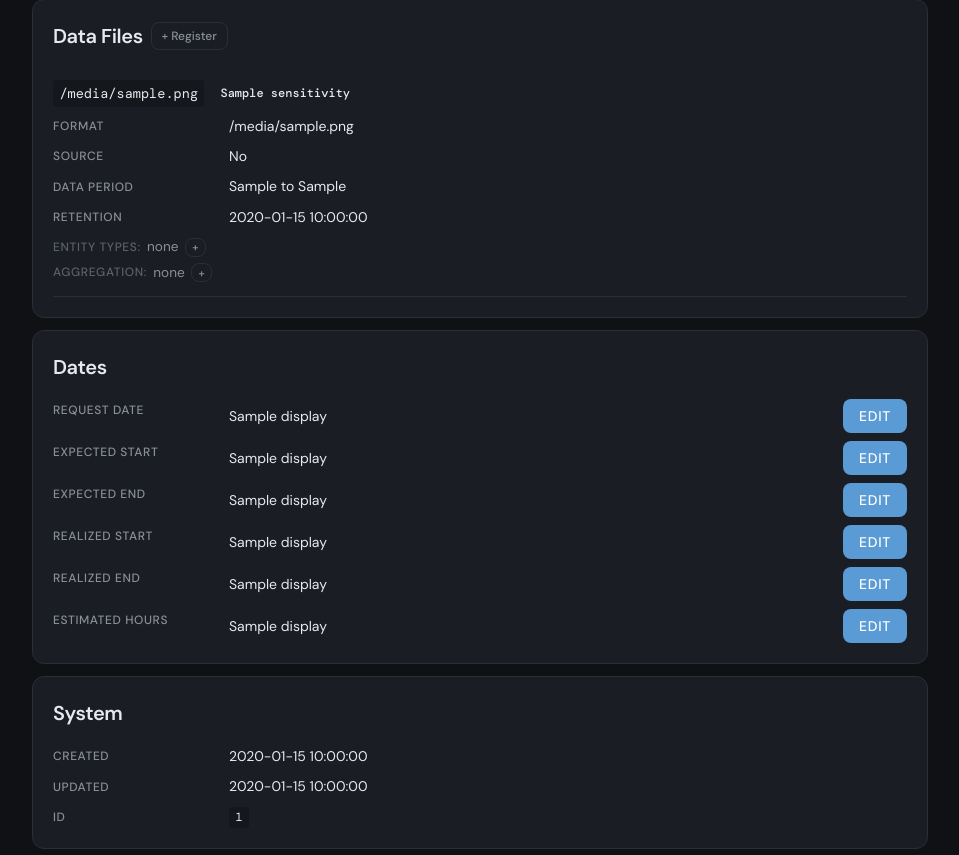
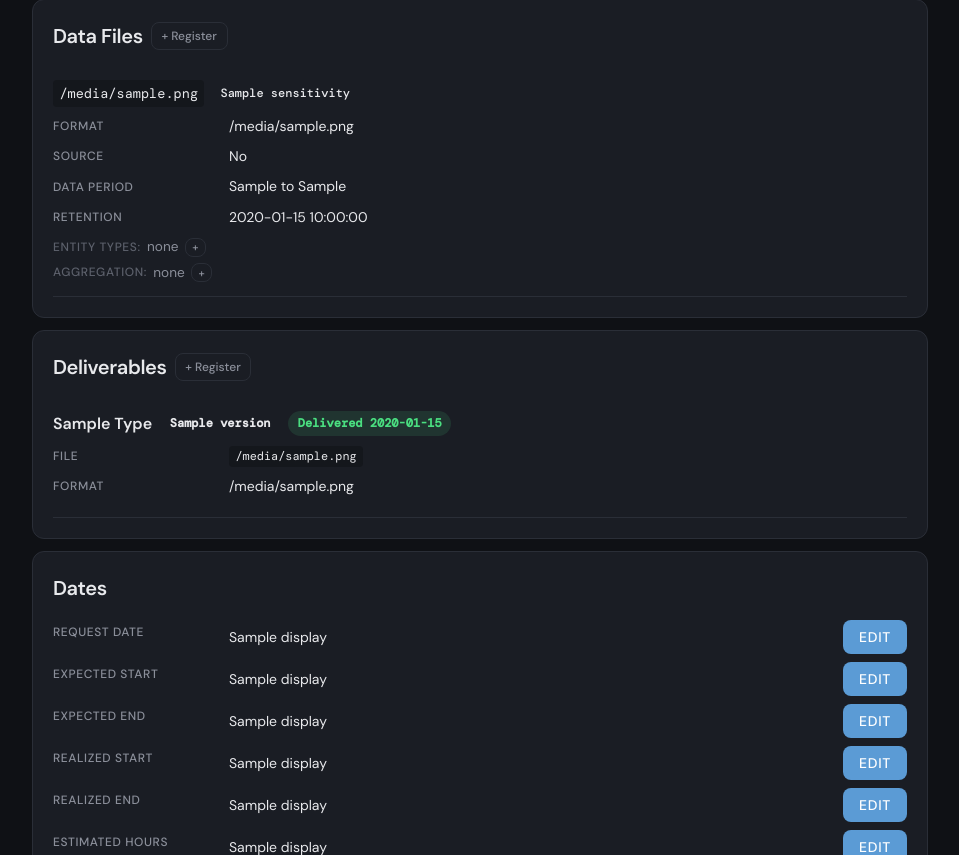
Before and after one commit to wiskas1000/datapm-studio, a Flask app: template datapm_studio/templates/projects/detail.html in a window 1280 px wide. Shown: the part 1122-1977 px from the top of the page, without its empty margins (160-1119 px from the left). Run offline with Flask 3, Linux system fonts and the light colour scheme; the template is opened without the code that fills it: most values are stand-ins (such as "Sample title", 1, 10 or a date in 2020).

Commit message:
feat(routes): add deliverables section to project detail page (#68)
Adds the deliverables section: read list, register new deliverable,
and mark a pending deliverable as delivered. Uses the same HTMX
partial pattern as other detail-page sections.

Co-authored-by: Claude Opus 4.7 <noreply@anthropic.com>

```diff
--- a/datapm_studio/static/css/style.css
+++ b/datapm_studio/static/css/style.css
@@ -712,6 +712,42 @@ li {
     font-size: 0.7rem;
 }
 
+/* ── Deliverables ── */
+.deliverable-card {
+    padding: 0.75rem 0;
+    border-bottom: 1px solid var(--border);
+}
+
+.deliverable-card:last-of-type {
+    border-bottom: none;
+}
+
+.deliverable-header {
+    display: flex;
+    align-items: center;
+    gap: 0.5rem;
+    margin-bottom: 0.5rem;
+}
+
+.deliverable-type {
+    font-weight: 600;
+    text-transform: capitalize;
+}
+
+.badge-delivered {
+    background: var(--green-dim);
+    color: var(--green);
+}
+
+.badge-pending {
+    background: var(--orange-dim);
+    color: var(--orange);
+}
+
+.deliverable-actions {
+    margin-top: 0.5rem;
+}
+
 .dropdown-item-create {
     font-style: italic;
 }
--- a/datapm_studio/templates/projects/detail.html
+++ b/datapm_studio/templates/projects/detail.html
@@ -59,6 +59,8 @@
 
 {% include "projects/partials/_data_files_section.html" %}
 
+{% include "projects/partials/_deliverables_section.html" %}
+
 <div class="card">
   <h2>Dates</h2>
   <dl class="detail-grid">
--- /dev/null
+++ b/datapm_studio/templates/projects/partials/_deliverables_section.html
@@ -0,0 +1,50 @@
+{# Deliverables section for project detail — shows registered deliverables. #}
+<div id="project-deliverables" class="card">
+  <div class="card-header-row">
+    <h2>Deliverables</h2>
+    <button class="btn btn-secondary btn-sm"
+            hx-get="{{ url_for('projects.add_deliverable_form', slug=project.slug) }}"
+            hx-target="#deliverable-add-area"
+            hx-swap="innerHTML">+ Register</button>
+  </div>
+
+  {% if deliverables %}
+  {% for d in deliverables %}
+  <div class="deliverable-card" id="deliverable-{{ d.id }}">
+    <div class="deliverable-header">
+      <span class="deliverable-type">{{ d.type }}</span>
+      {% if d.version %}
+      <span class="badge">{{ d.version }}</span>
+      {% endif %}
+      {% if d.delivered_at %}
+      <span class="badge badge-delivered">Delivered {{ d.delivered_at[:10] }}</span>
+      {% else %}
+      <span class="badge badge-pending">Pending</span>
+      {% endif %}
+    </div>
+    <dl class="detail-grid detail-grid-compact">
+      {% if d.file_path %}
+      <dt>File</dt>
+      <dd><code>{{ d.file_path }}</code></dd>
+      {% endif %}
+      {% if d.file_format %}
+      <dt>Format</dt>
+      <dd>{{ d.file_format }}</dd>
+      {% endif %}
+    </dl>
+    {% if not d.delivered_at %}
+    <div class="deliverable-actions">
+      <button class="btn btn-primary btn-xs"
+              hx-post="{{ url_for('projects.mark_deliverable_delivered', slug=project.slug, deliverable_id=d.id) }}"
+              hx-target="#project-deliverables"
+              hx-swap="outerHTML">Mark delivered</button>
+    </div>
+    {% endif %}
+  </div>
+  {% endfor %}
+  {% else %}
+  <p class="text-muted">No deliverables registered yet.</p>
+  {% endif %}
+
+  <div id="deliverable-add-area"></div>
+</div>
```
Also changed, not shown: datapm_studio/routes/projects.py (+81 -0 lines), datapm_studio/templates/projects/partials/_deliverable_add_form.html (added, +47 -0 lines), tests/test_routes/test_deliverables.py (added, +220 -0 lines).
